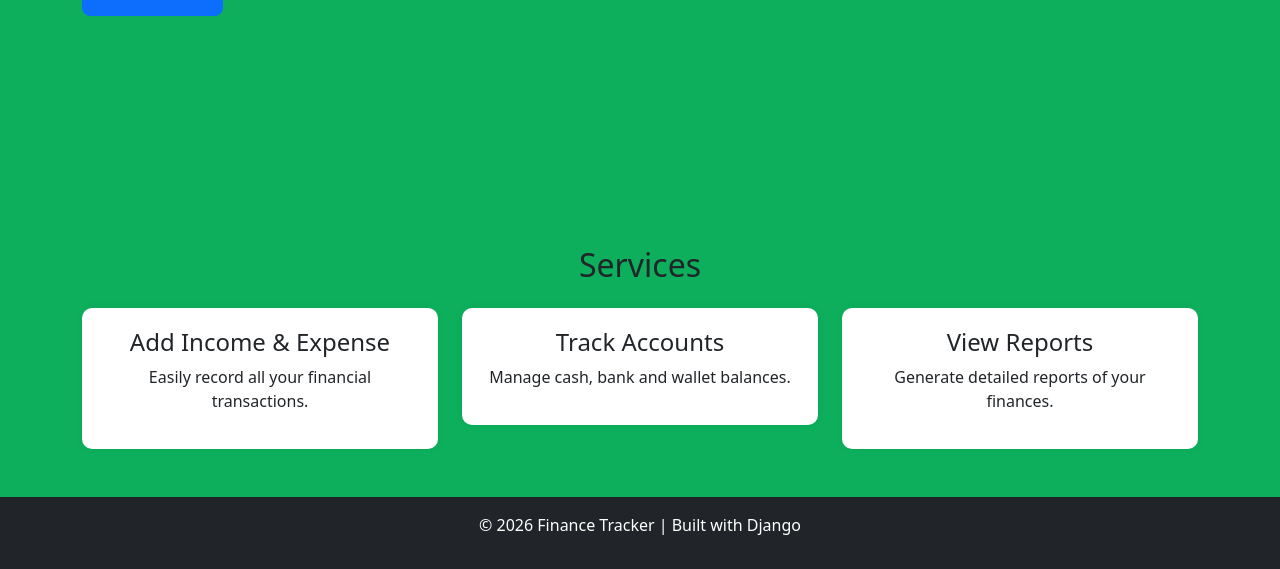
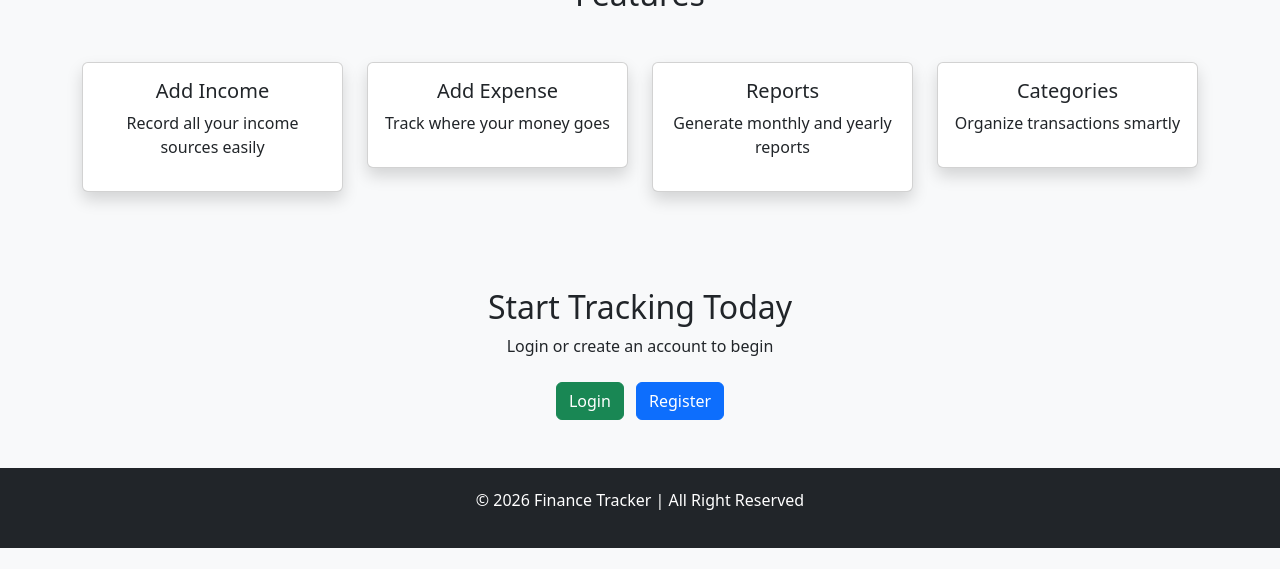
Before and after one commit to Jagriti-Pangeni/finance_manager, a Django app: page / in a window 1280 px wide. Shown: the part 530-1099 px from the top of the page. After the commit the page ends 1078 px from the top, so only its background shows below. Run offline with Django 5.2, Linux system fonts and the light colour scheme.

Commit message:
Revert "Clean finance manager project"
This reverts commit 463a001eac572316715da1440bb2dfa1ed7862d6.

```diff
--- a/tracker/templates/tracker/homepage.html
+++ b/tracker/templates/tracker/homepage.html
@@ -3,110 +3,110 @@
 <head>
     <meta charset="UTF-8">
     <meta name="viewport" content="width=device-width, initial-scale=1.0">
-    <title>Finance Tracker</title>
+    <title>Home page</title>
 
-    <!-- Bootstrap -->
+    <!-- Bootstrap CDN -->
     <link href="https://cdn.jsdelivr.net/npm/bootstrap@5.3.0/dist/css/bootstrap.min.css" rel="stylesheet">
 
     <style>
         body {
-            background-color: #0daf5c;
+            background-color: #f8f9fa;
         }
-
         .hero {
-            height: 90vh;
-            display: flex;
-            align-items: center;
+            background: linear-gradient(135deg, #211a66, #32863a);
+            color: white;
+            padding: 100px 0;
+            text-align: center;
         }
-
-        .hero-text h1 {
-            font-size: 3rem;
-            font-weight: bold;
-        }
-
         .feature-box {
-            padding: 20px;
-            border-radius: 10px;
-            background: white;
-            box-shadow: 0 0 10px rgba(0,0,0,0.05);
             transition: 0.3s;
         }
-
         .feature-box:hover {
-            transform: translateY(-5px);
+            transform: translateY(-10px);
+        }
+        .footer {
+            background: #212529;
+            color: white;
+            padding: 20px 0;
+            text-align: center;
         }
     </style>
 </head>
-
 <body>
 
-<!-- NAVBAR -->
+<!--  Navbar -->
 <nav class="navbar navbar-expand-lg navbar-dark bg-dark">
     <div class="container">
-        <a class="navbar-brand" href="/">FinanceTracker</a>
+        <a class="navbar-brand" href="#">💲Finance Tracker</a>
 
-        <div>
+        <div class="ms-auto">
             <a href="{% url 'login' %}" class="btn btn-outline-light me-2">Login</a>
-            <a href="{% url 'register' %}" class="btn btn-warning">Register</a>
+            <a href="{% url 'register' %}" class="btn btn-primary">Register</a>
         </div>
     </div>
 </nav>
 
-<!-- HERO SECTION -->
-<section class="hero container">
-    <div class="row align-items-center">
-
-        <div class="col-md-6 hero-text">
-            <h1>Track Your Money Smarter 💰</h1>
-            <p class="mt-3">
-                Manage your income and expenses easily. Stay in control of your finances with real-time tracking and reports.
-            </p>
-
-            <a href="{% url 'register' %}" class="btn btn-primary btn-lg mt-3">
-                Get Started
-            </a>
-        </div>
-
-        <div class="col-md-6 text-center">
-            <img src="https://cdn-icons-png.flaticon.com/512/3135/3135706.png" width="300">
-        </div>
-
+<!-- hero Section -->
+<section class="hero">
+    <div class="container">
+        <h1 class="display-4 fw-bold">Master Your Money Master Your Life</h1>
+        <p class="lead mt-3">Track income, expenses and generate reports easily</p>
+        <a href="{% url 'login' %}" class="btn btn-light btn-lg mt-4">Get Started</a>
     </div>
 </section>
 
-<!-- ✨ FEATURES -->
-<section class="container mb-5">
-    <h2 class="text-center mb-4">Services</h2>
+<!-- Features Section -->
+<section class="py-5">
+    <div class="container text-center">
+        <h2 class="mb-5">Features</h2>
 
-    <div class="row text-center">
+        <div class="row">
 
-        <div class="col-md-4">
-            <div class="feature-box">
-                <h4>Add Income & Expense</h4>
-                <p>Easily record all your financial transactions.</p>
+            <div class="col-md-3">
+                <div class="card feature-box shadow p-3">
+                    <h5>Add Income</h5>
+                    <p>Record all your income sources easily</p>
                 </div>
             </div>
 
-        <div class="col-md-4">
-            <div class="feature-box">
-                <h4>Track Accounts</h4>
-                <p>Manage cash, bank and wallet balances.</p>
+            <div class="col-md-3">
+                <div class="card feature-box shadow p-3">
+                    <h5>Add Expense</h5>
+                    <p>Track where your money goes</p>
                 </div>
             </div>
 
-        <div class="col-md-4">
-            <div class="feature-box">
-                <h4>View Reports</h4>
-                <p>Generate detailed reports of your finances.</p>
+            <div class="col-md-3">
+                <div class="card feature-box shadow p-3">
+                    <h5>Reports</h5>
+                    <p>Generate monthly and yearly reports</p>
+                </div>
+            </div>
+
+            <div class="col-md-3">
+                <div class="card feature-box shadow p-3">
+                    <h5>Categories</h5>
+                    <p>Organize transactions smartly</p>
                 </div>
             </div>
 
         </div>
+    </div>
 </section>
 
-<!-- 📢 FOOTER -->
-<footer class="bg-dark text-white text-center p-3">
-    <p>© 2026 Finance Tracker | Built with Django</p>
+<!-- Auth Section -->
+<section class="bg-light py-5 text-center"> <div class="container">
+    <h2>Start Tracking Today</h2>
+    <p class="mb-4">Login or create an account to begin</p>
+    <a href="{% url 'login' %}" class="btn btn-success me-2">Login</a>
+    <a href="{% url 'register' %}" class="btn btn-primary">Register</a> </div>
+</section>
+
+<!-- Footer -->
+<footer class="footer">
+    <div class="container">
+        <p>© 2026 Finance Tracker | All Right Reserved </p>
+    </div>
 </footer>
 
 </body>
```
Also changed, not shown: .gitignore/db.sqlite3 (added), db.sqlite3 (added), 1 other file. Lines whose indentation alone changed are shown as unchanged.
